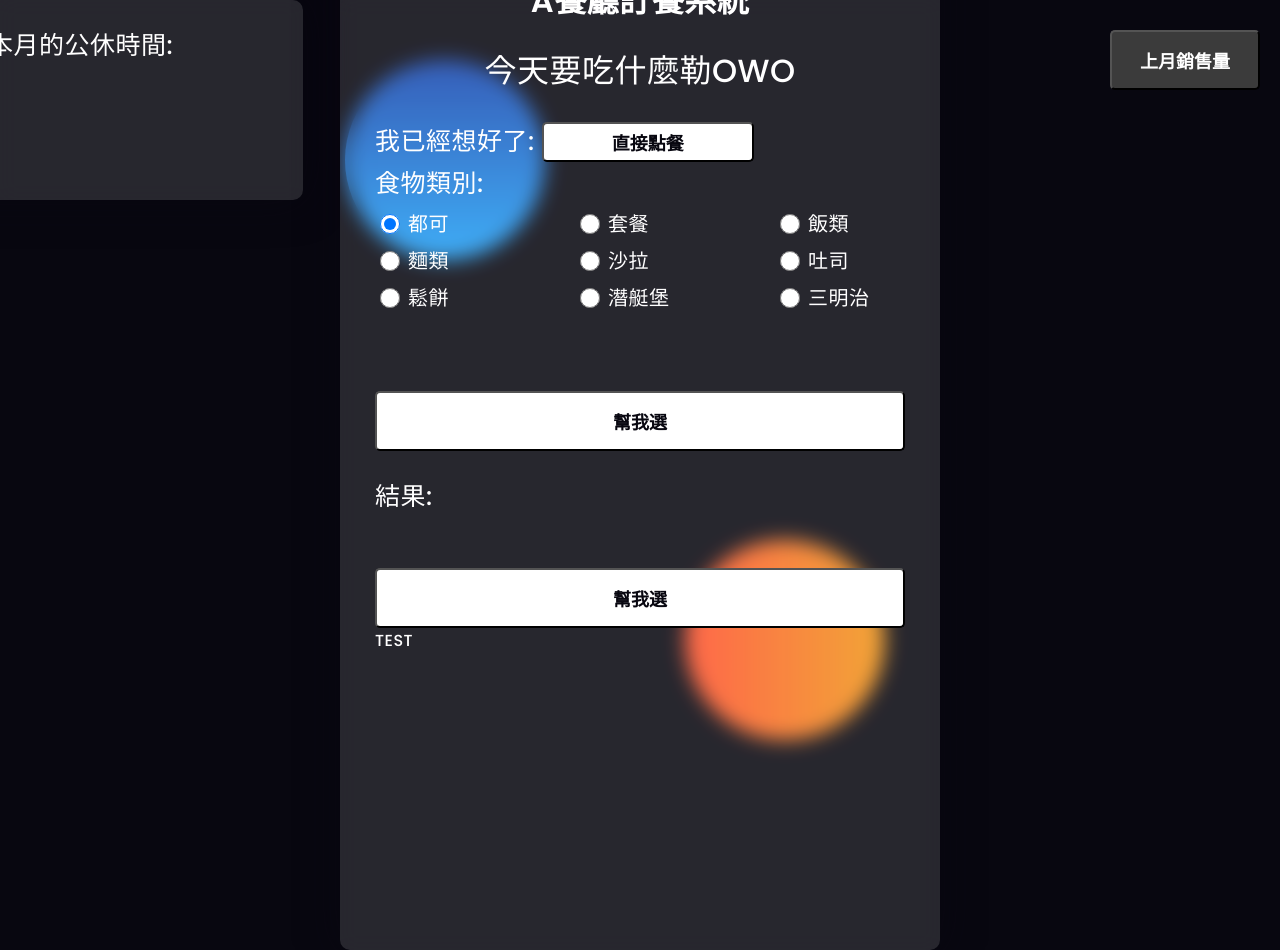
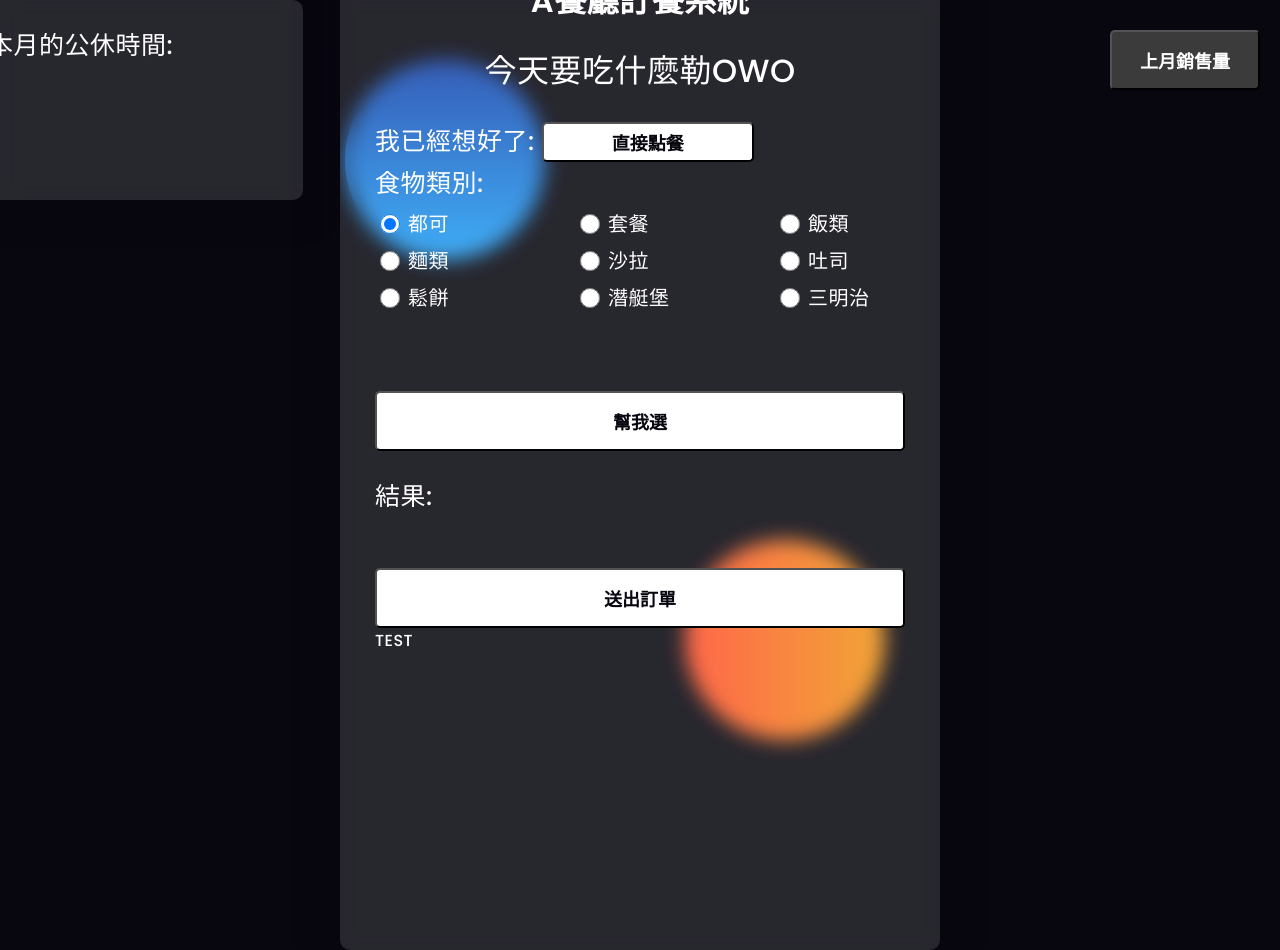
Before and after one commit to tszngaiyip/1122_Web_Final, a Flask app: page / in a window 1280 px wide. Run offline with Flask 3, Linux system fonts and the light colour scheme.

Commit message:
Change 幫我選 button attributes

```diff
--- a/static/js/index.js
+++ b/static/js/index.js
@@ -40,7 +40,7 @@ $(document).ready(function(){
         fetchData(queryUrl);
     });
 
-    $("#randomly_pick").click(function (event) {
+    $("#submit-button").click(function (event) {
         console.log('randomly_pick');
         event.preventDefault();
 
--- a/templates/index.html
+++ b/templates/index.html
@@ -104,7 +104,7 @@
 	<div id="result">
 	</div>
 	<div>
-		<button id="randomly_pick" type="button"> 幫我選 </button>
+		<button id="submit-button" type="button"> 送出訂單 </button>
 		TEST
 	</div>
 </body>
```
